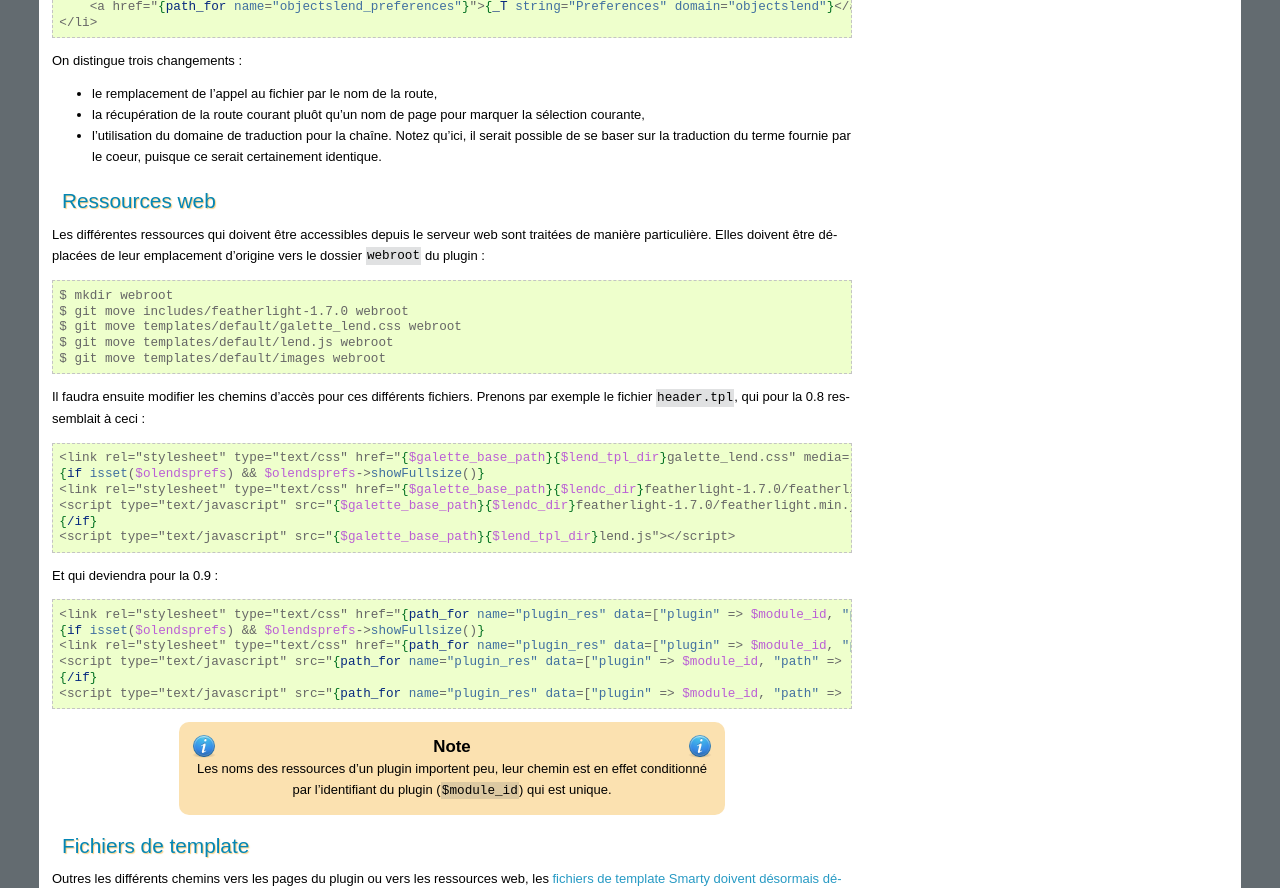
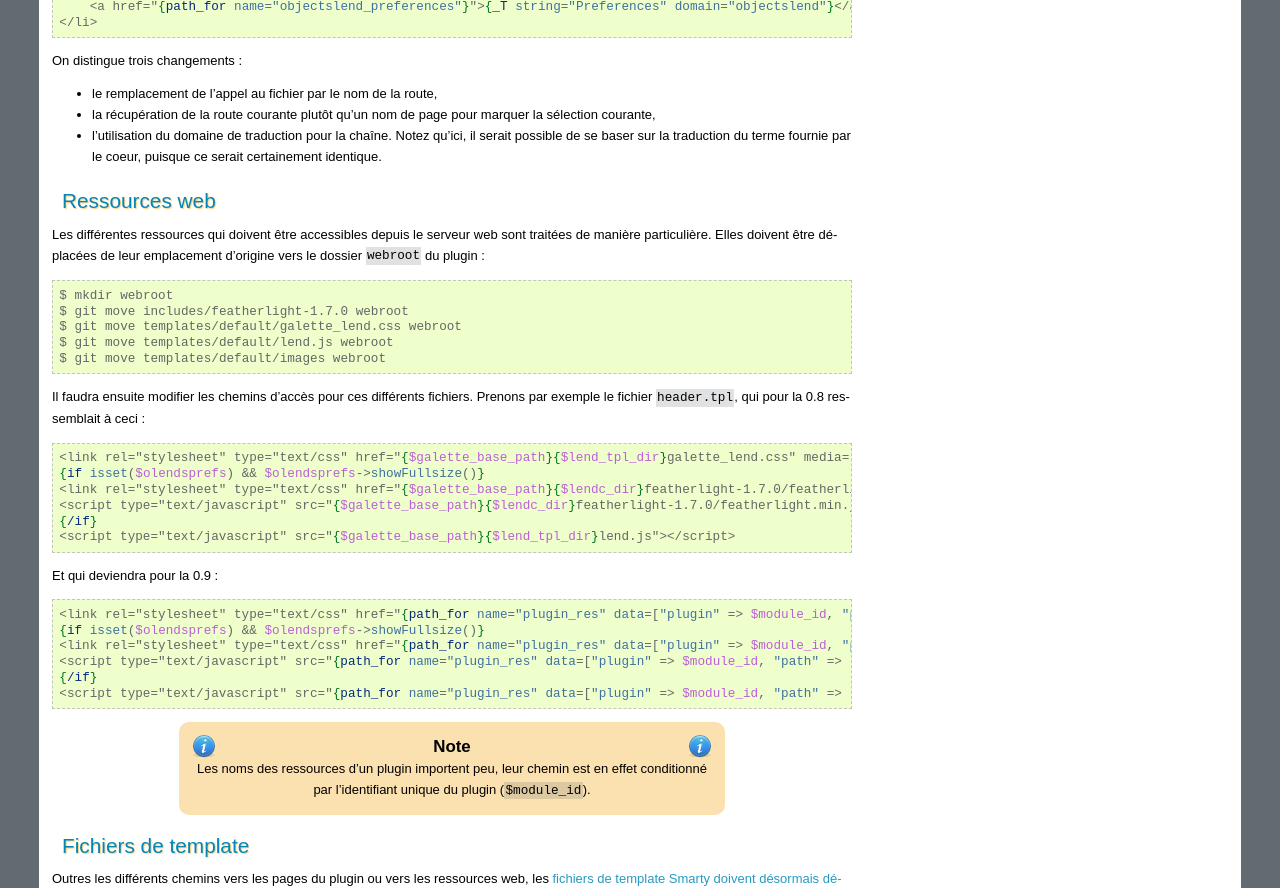
Before and after one commit to galette/galettedoc, a Sphinx documentation site: the page built from source/development/plugins-0.8-0.9.rst, in a window 1280 px wide and 1400 px high, scrolled down 3608 px. Shown: the part 153-1041 px from the top of the window. Built offline with Sphinx 7.4.7, drawn with Linux system fonts in a browser that asks for light colours.

Commit message:
Typos, merci à GruiicK

```diff
--- a/source/development/plugins-0.8-0.9.rst
+++ b/source/development/plugins-0.8-0.9.rst
@@ -228,7 +228,7 @@ L'adresse de notre page de préférences a changé ; le fichier ``menu.tpl`` doi
 On distingue trois changements :
 
 * le remplacement de l'appel au fichier par le nom de la route,
-* la récupération de la route courant pluôt qu'un nom de page pour marquer la sélection courante,
+* la récupération de la route courante plutôt qu'un nom de page pour marquer la sélection courante,
 * l'utilisation du domaine de traduction pour la chaîne. Notez qu'ici, il serait possible de se baser sur la traduction du terme fournie par le coeur, puisque ce serait certainement identique.
 
 Ressources web
@@ -268,7 +268,7 @@ Et qui deviendra pour la 0.9 :
 
 .. note::
 
-   Les noms des ressources d'un plugin importent peu, leur chemin est en effet conditionné par l'identifiant du plugin (``$module_id``) qui est unique.
+   Les noms des ressources d'un plugin importent peu, leur chemin est en effet conditionné par l'identifiant unique du plugin (``$module_id``).
 
 Fichiers de template
 ====================
```
